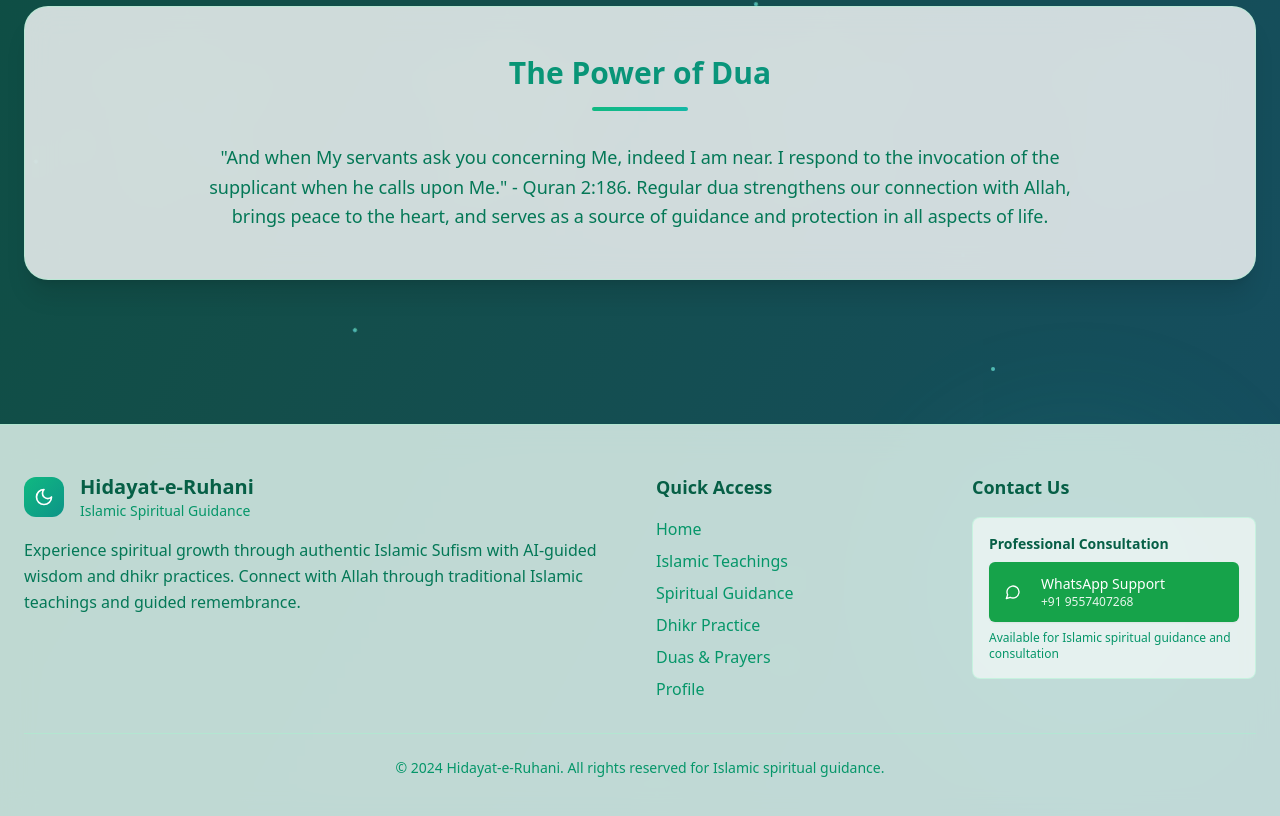
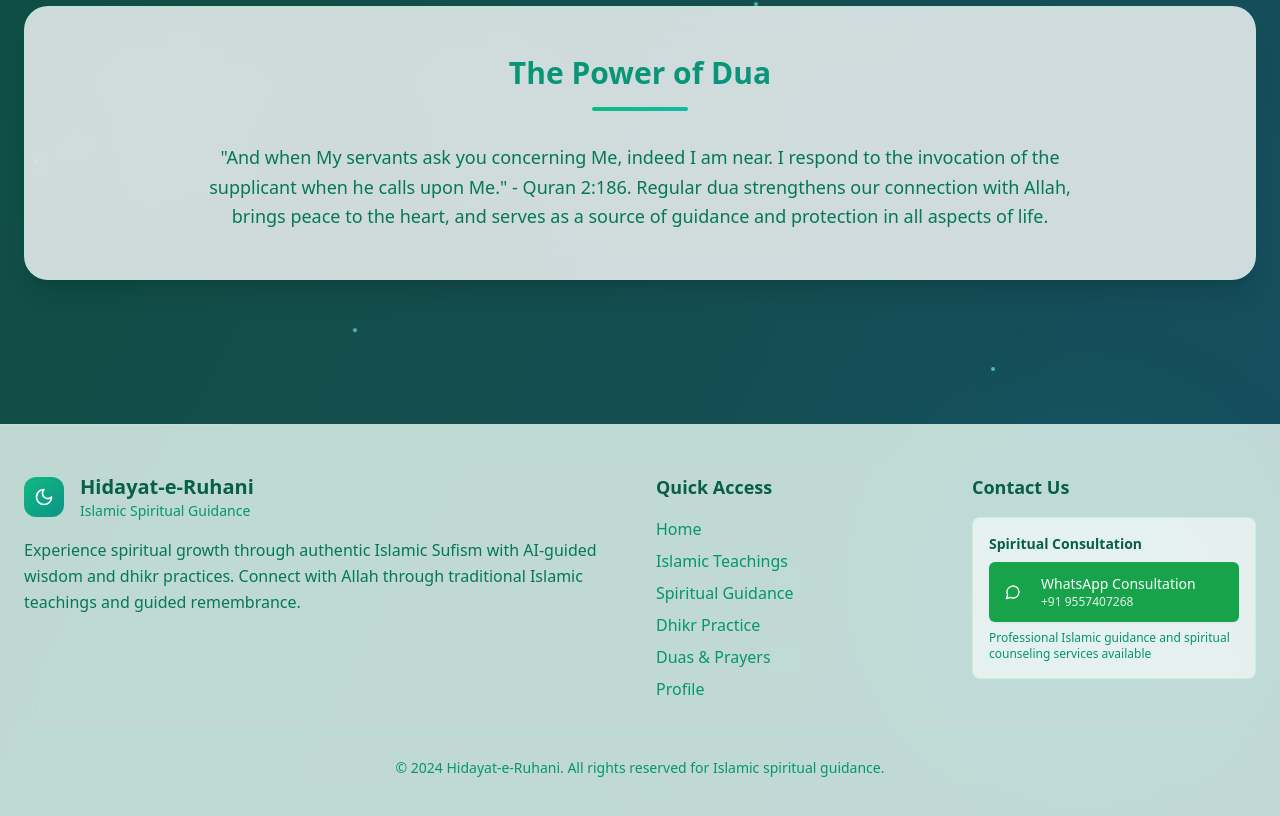
Before and after one commit to Zuhairarif/sufi, a React (Vite) app: page /duas in a window 1280 px wide. Shown: the part 1543-2359 px from the top of the page. Built offline with nearby package versions, Linux system fonts and the light colour scheme.

Commit message:
Fix WhatsApp support text
Improve the wording of the WhatsApp support message in the footer for better clarity and professionalism.

```diff
--- a/src/components/Footer.tsx
+++ b/src/components/Footer.tsx
@@ -5,7 +5,7 @@ import { Button } from '@/components/ui/button';
 
 const Footer = () => {
   const whatsappNumber = "9557407268";
-  const whatsappMessage = "Assalamu Alaikum! I need help with Islamic spiritual guidance";
+  const whatsappMessage = "Assalamu Alaikum! I would like to inquire about Islamic spiritual guidance services";
 
   const openWhatsApp = () => {
     const url = `https://wa.me/${whatsappNumber}?text=${encodeURIComponent(whatsappMessage)}`;
@@ -63,19 +63,19 @@ const Footer = () => {
             <h4 className="text-lg font-semibold text-emerald-800 mb-4">Contact Us</h4>
             <div className="space-y-3">
               <div className="bg-white/60 p-4 rounded-lg border border-emerald-200/50">
-                <h5 className="text-sm font-semibold text-emerald-800 mb-2">Professional Consultation</h5>
+                <h5 className="text-sm font-semibold text-emerald-800 mb-2">Spiritual Consultation</h5>
                 <Button
                   onClick={openWhatsApp}
                   className="w-full bg-green-600 hover:bg-green-700 text-white justify-start shadow-sm text-sm h-auto py-3"
                 >
                   <MessageCircle className="w-4 h-4 mr-3 flex-shrink-0" />
                   <div className="text-left">
-                    <div className="font-medium">WhatsApp Support</div>
+                    <div className="font-medium">WhatsApp Consultation</div>
                     <div className="text-xs opacity-90">+91 {whatsappNumber}</div>
                   </div>
                 </Button>
                 <p className="text-xs text-emerald-600 mt-2">
-                  Available for Islamic spiritual guidance and consultation
+                  Professional Islamic guidance and spiritual counseling services available
                 </p>
               </div>
             </div>
```
